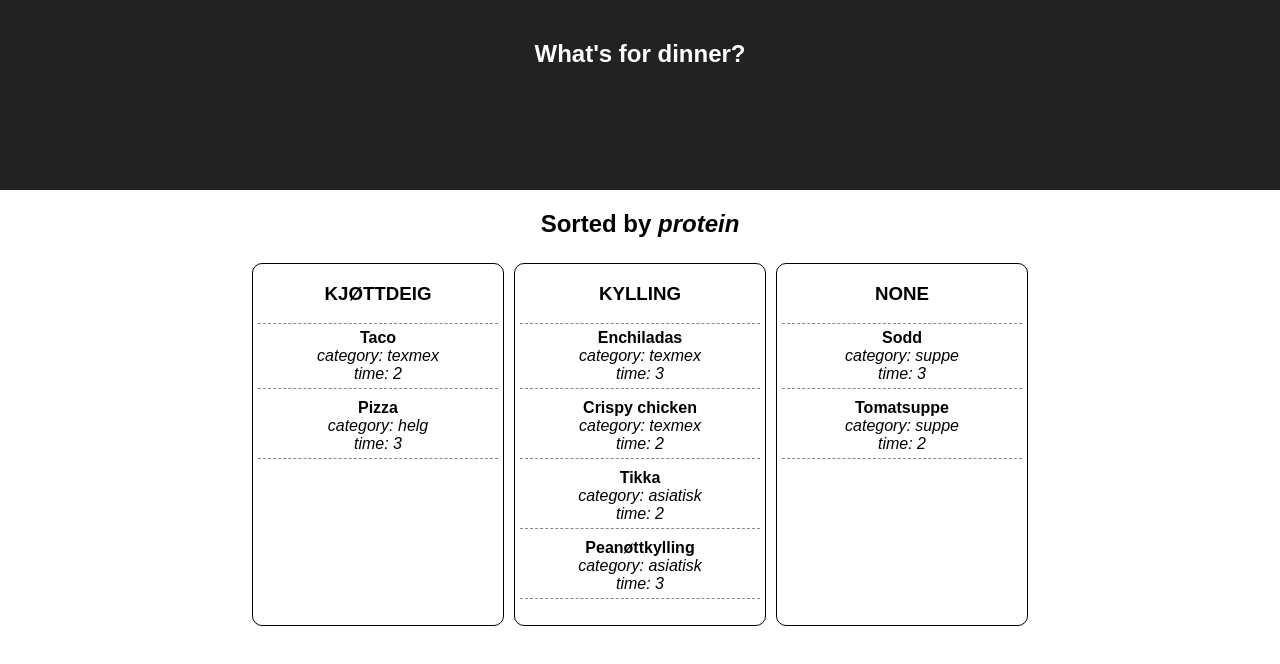
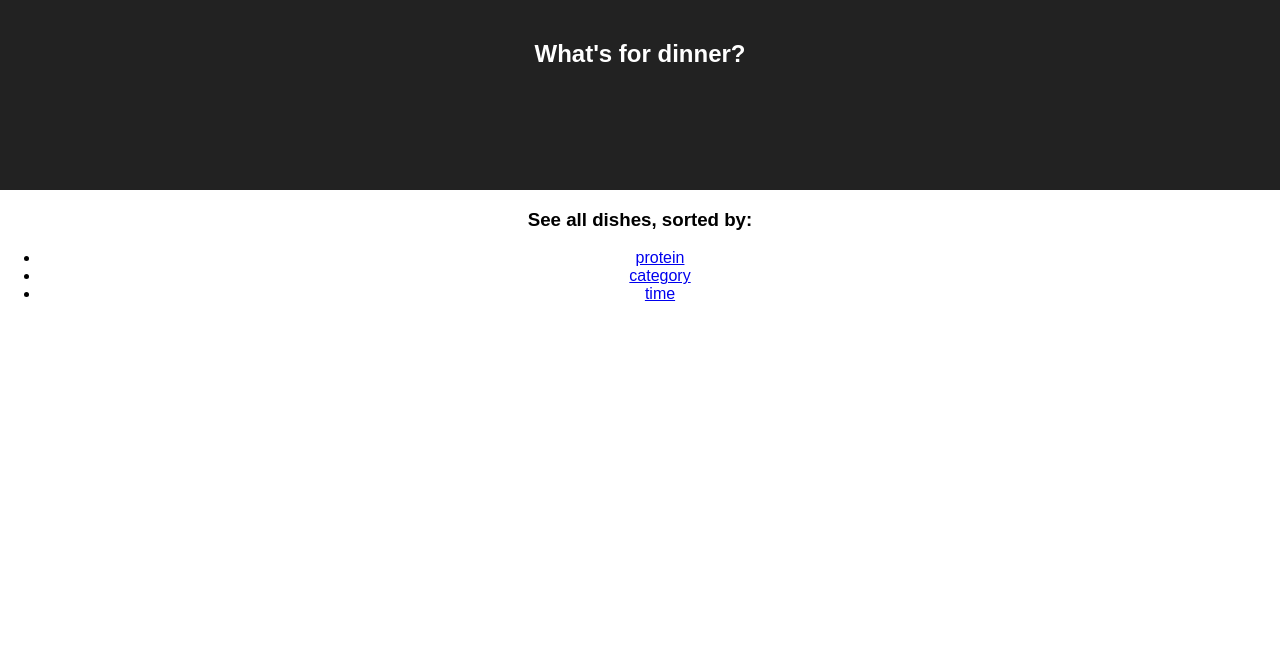
Before and after one commit to askjervold/react-dinner-picker, a React (Create React App) app: page / in a window 1280 px wide. Shown: the top 664 px of the page. Built offline with nearby package versions, Linux system fonts and the light colour scheme.

Commit message:
Add routing to change filter

```diff
--- a/package.json
+++ b/package.json
@@ -5,6 +5,8 @@
   "dependencies": {
     "react": "^15.6.1",
     "react-dom": "^15.6.1",
+    "react-router": "^4.1.2",
+    "react-router-dom": "^4.1.2",
     "react-scripts": "1.0.11"
   },
   "scripts": {
@@ -12,5 +14,6 @@
     "build": "react-scripts build",
     "test": "react-scripts test --env=jsdom",
     "eject": "react-scripts eject"
-  }
+  },
+  "devDependencies": {}
 }
--- a/src/App.js
+++ b/src/App.js
@@ -1,7 +1,6 @@
 import React, { Component } from 'react';
-import './App.css';
-import FilteredList from "./filteredLists/FilteredLists";
-import dishes from "./resources/dishes.js";
+import {Link} from "react-router-dom";
+import "./App.css";
 
 class App extends Component {
   render() {
@@ -10,7 +9,12 @@ class App extends Component {
         <div className="App-header">
           <h2>What's for dinner?</h2>
         </div>
-        <FilteredList dishes={dishes} filter="protein" />
+        <h3>See all dishes, sorted by:</h3>
+        <ul>
+            <li><Link to={"/protein"}>protein</Link></li>
+            <li><Link to={"/category"}>category</Link></li>
+            <li><Link to={"/time"}>time</Link></li>
+        </ul>
       </div>
     );
   }
--- a/src/index.js
+++ b/src/index.js
@@ -2,7 +2,17 @@ import React from 'react';
 import ReactDOM from 'react-dom';
 import './index.css';
 import App from './App';
-import registerServiceWorker from './registerServiceWorker';
+import { BrowserRouter as Router, Route } from 'react-router-dom';
+import FilteredList from "./filteredLists/FilteredLists";
+import dishes from "./resources/dishes.js";
 
-ReactDOM.render(<App />, document.getElementById('root'));
-registerServiceWorker();
+ReactDOM.render((
+    <Router history={Router}>
+        <div className="route-wrapper">
+            <Route path="/" component={App}/>
+            <Route path="/protein" render={()=><FilteredList filter="protein" dishes={dishes} />}/>
+            <Route path="/category" render={()=><FilteredList filter="category" dishes={dishes} />}/>
+            <Route path="/time" render={()=><FilteredList filter="time" dishes={dishes} />}/>
+        </div>
+    </Router>
+), document.getElementById('root'));
```
